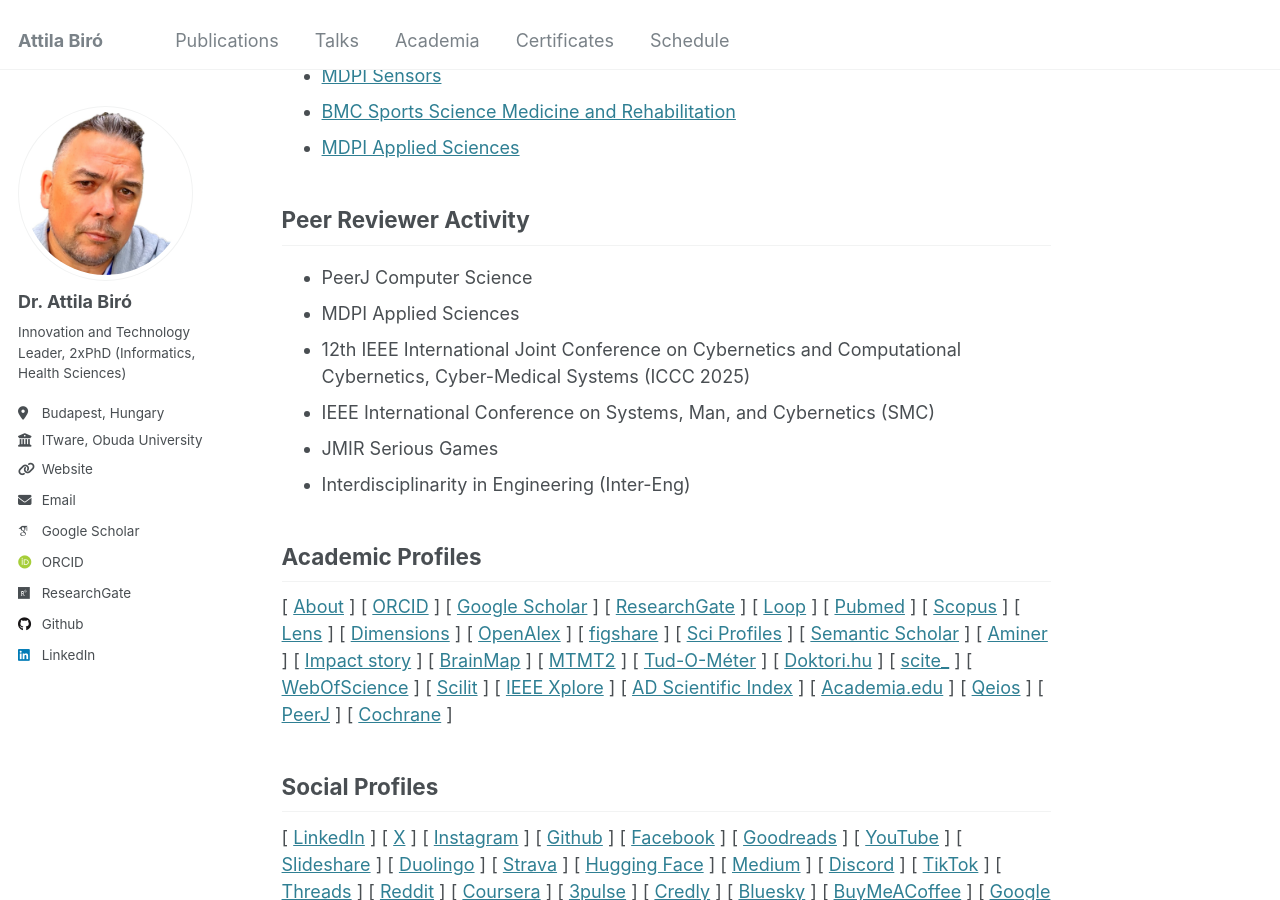
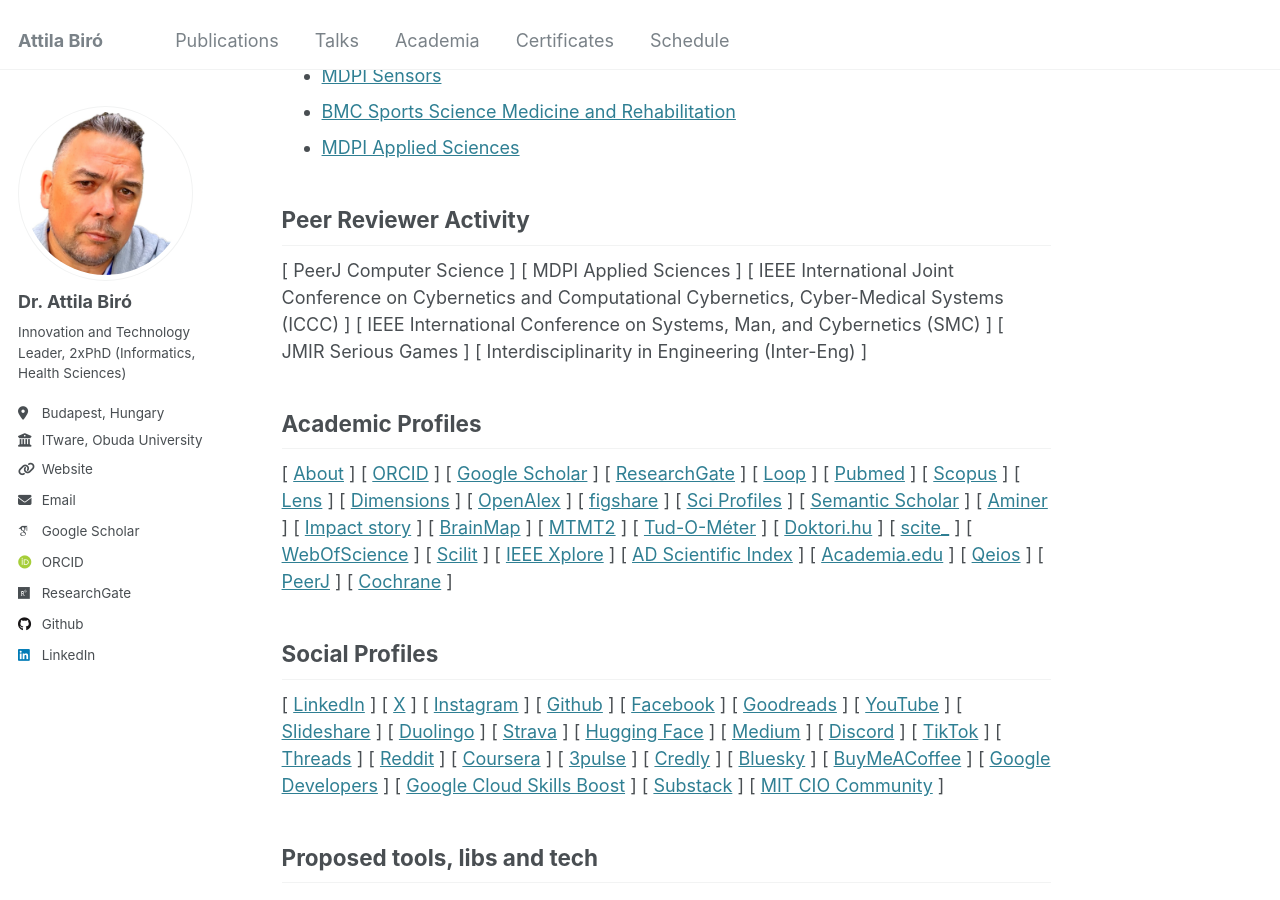
Before and after one commit to biroka/biroka.github.io, a Jekyll site: the page built from _pages/about.md, in a window 1280 px wide and 900 px high, scrolled down 3187 px. Built offline with Jekyll 4.4.1, drawn with Linux system fonts in a browser that asks for light colours; some web fonts are replaced.

Commit message:
Update about.md

```diff
--- a/_pages/about.md
+++ b/_pages/about.md
@@ -56,12 +56,7 @@ Academic Journal Section Editor
 
 Peer Reviewer Activity
 ------
-* PeerJ Computer Science
-* MDPI Applied Sciences
-* 12th IEEE International Joint Conference on Cybernetics and Computational Cybernetics, Cyber-Medical Systems (ICCC 2025)
-* IEEE International Conference on Systems, Man, and Cybernetics (SMC)
-* JMIR Serious Games
-* Interdisciplinarity in Engineering (Inter-Eng)
+[ PeerJ Computer Science ] [ MDPI Applied Sciences ] [ IEEE International Joint Conference on Cybernetics and Computational Cybernetics, Cyber-Medical Systems (ICCC) ] [ IEEE International Conference on Systems, Man, and Cybernetics (SMC) ] [ JMIR Serious Games ] [ Interdisciplinarity in Engineering (Inter-Eng) ]
 
 Academic Profiles
 ------
```
